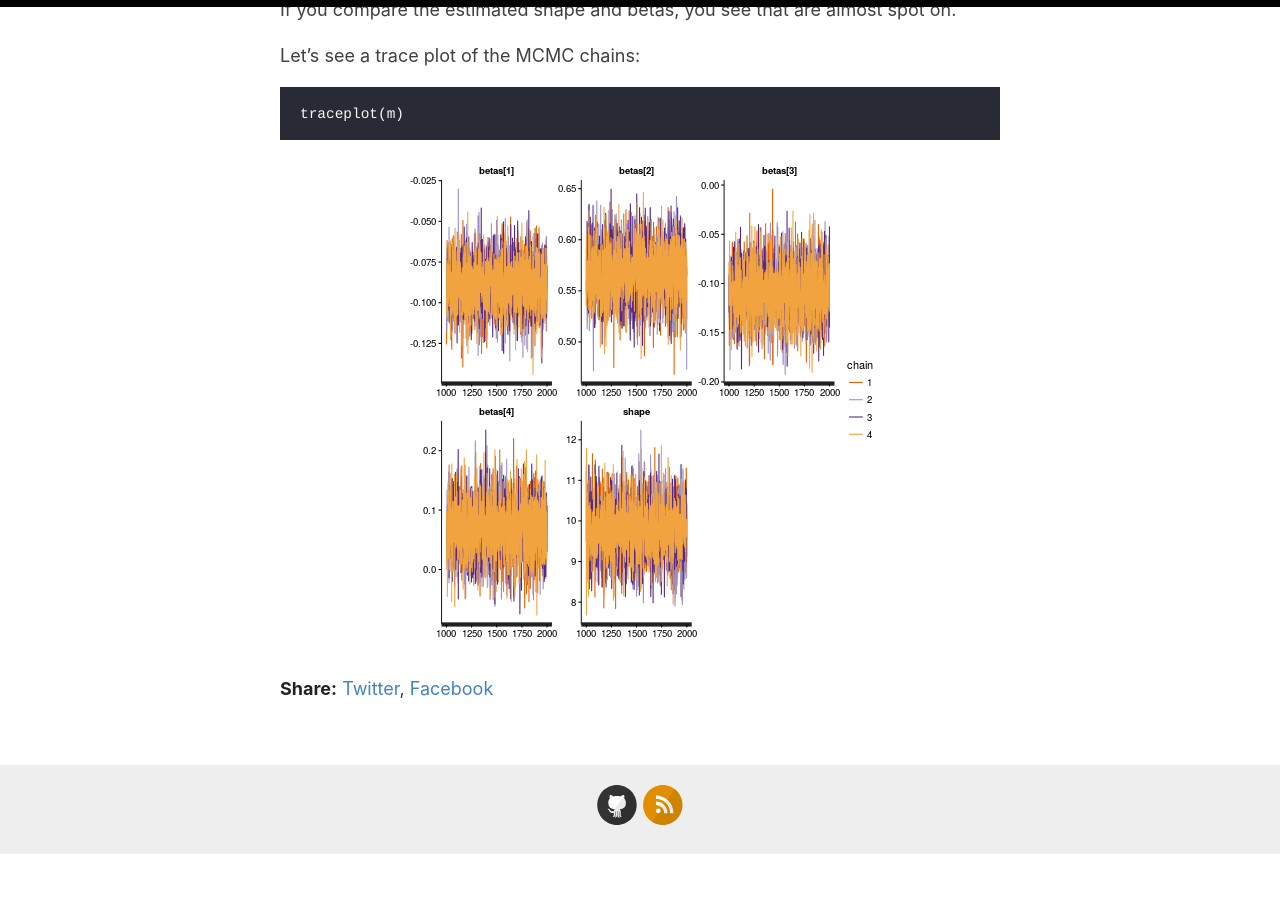
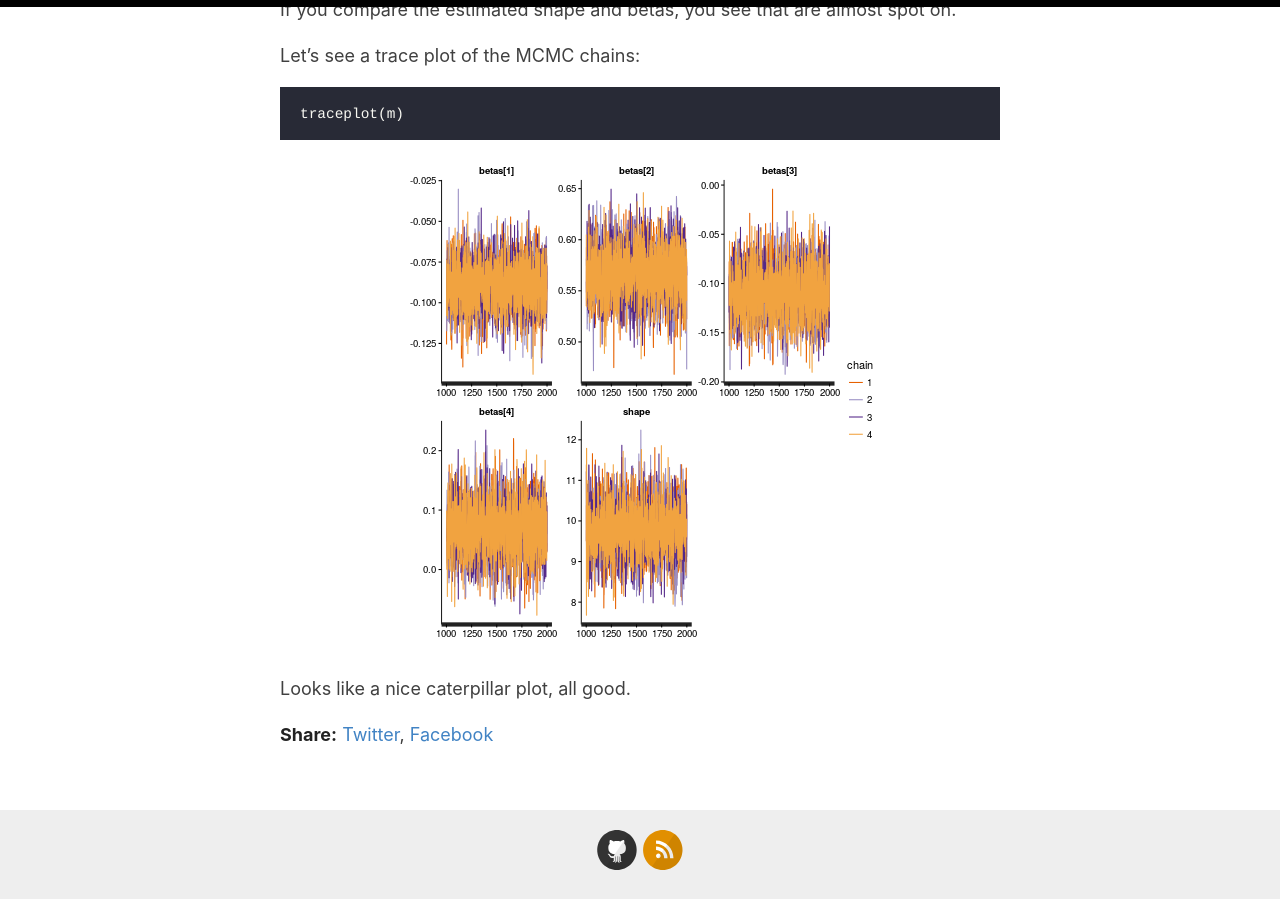
Before and after one commit to krz/krz.github.io, a Jekyll site: the page built from _posts/2016-02-11-stan_gamma.md, in a window 1280 px wide and 900 px high, scrolled down 2371 px. Built offline with Jekyll 4.4.1, drawn with Linux system fonts in a browser that asks for light colours; before the commit the page ends 3225 px from its top, so only the background shows below that.

Commit message:
Update 2016-02-11-stan_gamma.md

````diff
--- a/_posts/2016-02-11-stan_gamma.md
+++ b/_posts/2016-02-11-stan_gamma.md
@@ -100,3 +100,5 @@ traceplot(m)
 ```
 
 ![](/images/stangamma1unnamed-chunk-5-1.png)
+
+Looks like a nice caterpillar plot, all good.
````
